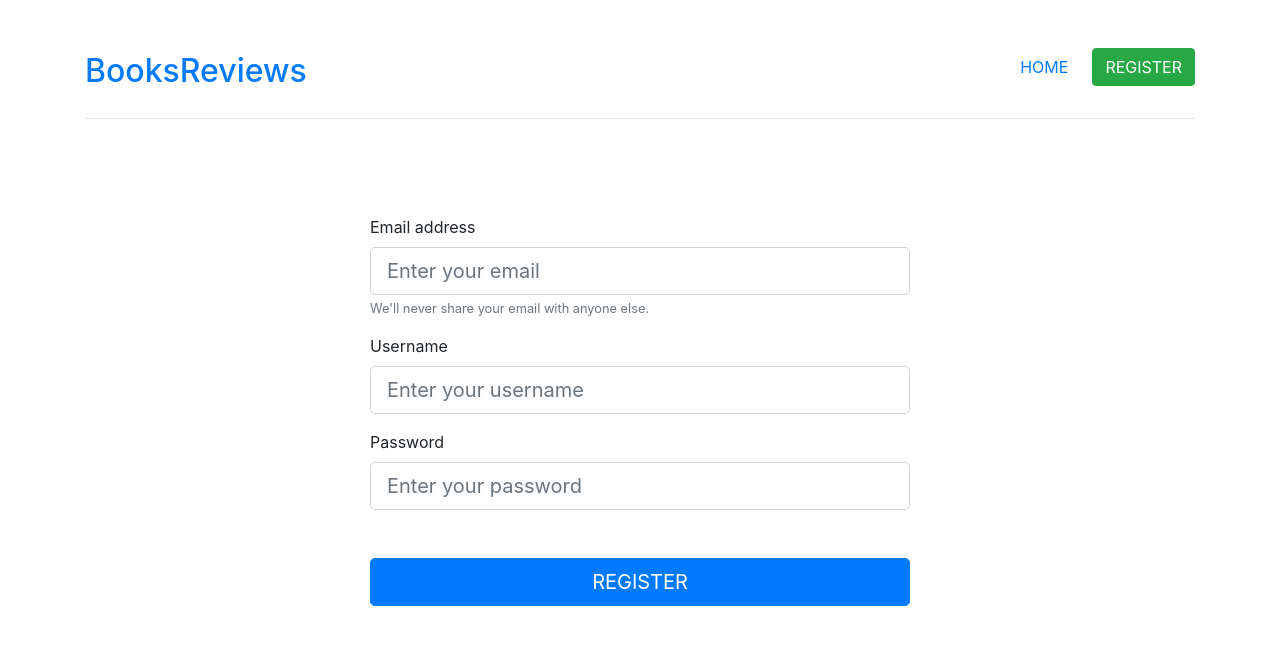
After one commit to AhmedElaguab/books-webapp, a Flask app: page /register in a window 1280 px wide. The commit adds this page. Shown: the top 645 px of the page. Run offline with Flask 2, Linux system fonts and the light colour scheme; some libraries are stand-ins or nearby versions.

Commit message:
Add registeration template

```diff
--- a/application.py
+++ b/application.py
@@ -24,3 +24,9 @@ db = scoped_session(sessionmaker(bind=engine))
 @app.route("/")
 def index():
     return render_template("index.html")
+
+
+@app.route("/register")
+def register():
+    """Register a new user."""
+    return render_template("register.html")
--- a/templates/base.html
+++ b/templates/base.html
@@ -22,7 +22,7 @@
           <nav>
             <ul class="d-flex align-items-center list-unstyled">
               <li><a class="ml-4 text-uppercase" href="/">Home</a></li>
-              <li><a class="ml-4 btn btn-success text-uppercase" href="/">Register</a></li>
+              <li><a class="ml-4 btn btn-success text-uppercase" href="{{ url_for('register') }}">Register</a></li>
             </ul>
           </nav>
         </div>
--- a/templates/index.html
+++ b/templates/index.html
@@ -10,7 +10,7 @@
     <h2 class="mb-5 text-center">Welcome to BooksReviews</h2>
     <div class="row justify-content-center">
       <div class="col">
-        <a href="/" class="btn btn-success btn-block">Register</a>
+        <a href="{{ url_for('register') }}" class="btn btn-success btn-block">Register</a>
       </div>
       <div class="col">
         <a href="/" class="btn btn-primary btn-block">Login</a>
--- /dev/null
+++ b/templates/register.html
@@ -0,0 +1,29 @@
+{% extends "./base.html" %}
+
+<!-- Title block -->
+{% block title %} Register | Books Reviews {% endblock %}
+
+<!-- Content block -->
+{% block content %}
+<div class="row justify-content-center">
+  <div class="col col-md-8 col-lg-6">
+    <form>
+      <div class="form-group">
+        <label for="email">Email address</label>
+        <input type="email" class="form-control form-control-lg" id="email" aria-describedby="emailHelp"
+          placeholder="Enter your email">
+        <small id="emailHelp" class="form-text text-muted">We'll never share your email with anyone else.</small>
+      </div>
+      <div class="form-group">
+        <label for="username">Username</label>
+        <input type="text" class="form-control form-control-lg" id="username" placeholder="Enter your username">
+      </div>
+      <div class="form-group">
+        <label for="password">Password</label>
+        <input type="password" class="form-control form-control-lg" id="password" placeholder="Enter your password">
+      </div>
+      <button type="submit" class="mt-5 btn btn-primary btn-block btn-lg text-uppercase">Register</button>
+    </form>
+  </div>
+</div>
+{% endblock %}
```
